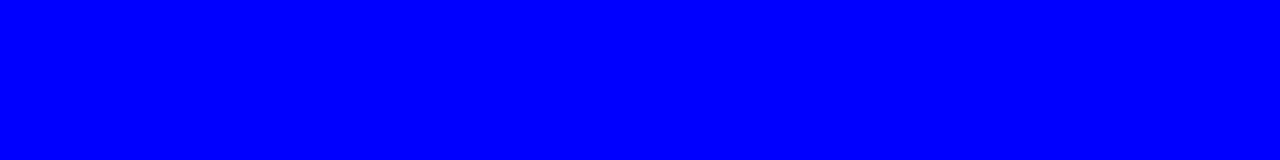
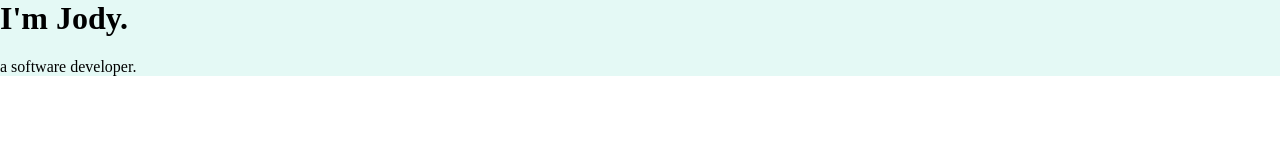
Before and after one commit to sparkblitz/code-brewery-web-development-bootcamp, a plain HTML site: page CSS - My Site/index.html in a window 1280 px wide. Drawn offline with Linux system fonts and the light colour scheme.

Commit message:
using div

```diff
--- a/CSS - My Site/css/styles.css
+++ b/CSS - My Site/css/styles.css
@@ -1,3 +1,11 @@
-body{
-    background-color: blue;
+body {
+    margin : 0; /* top, bottom, left, and right margins are zero; no need to specify the unit if zero*/
 }
+
+h1 {
+    margin-top: 0; /* top, bottom, left, and right margin are zero; no need to specify the unit if zero*/
+}
+
+div {
+    background-color: #e4f9f5; /* Find colors in: https://colorhunt.co/ */
+}
--- a/CSS - My Site/index.html
+++ b/CSS - My Site/index.html
@@ -8,6 +8,9 @@
     <title>Jody Guillen</title>
 </head>
 <body>
-
+    <div class="">
+        <h1>I'm Jody.</h1>
+        <p>a software developer.</p>
+    </div>
 </body>
 </html>
```
